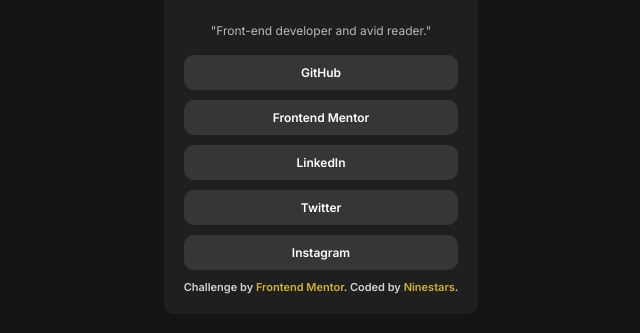
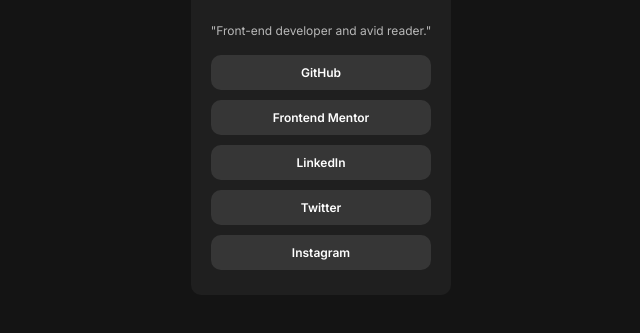
Before and after one commit to Sylvester009/Social-profile, a plain HTML site: page index.html in a window 1280 px wide. Shown: the part 243-576 px from the top of the page, without its empty margins (319-959 px from the left). Drawn offline with Linux system fonts and the light colour scheme.

Commit message:
first commit

```diff
--- a/index.html
+++ b/index.html
@@ -61,13 +61,6 @@
           >Instagram</a
         >
       </nav>
-
-      <footer class="attribution">
-        Challenge by
-        <a href="https://www.frontendmentor.io?ref=challenge" target="_blank"
-          >Frontend Mentor</a
-        >. Coded by <a href="http://github.com/Sylvester009">Ninestars</a>.
-      </footer>
     </main>
   </body>
 </html>
--- a/style.css
+++ b/style.css
@@ -94,20 +94,3 @@ p {
   font-size: 12px;
   font-weight: 600;
 }
-
-.attribution {
-  font-size: 11px;
-  text-align: center;
-  padding-top: 5px;
-  color: var(--White);
-  font-weight: 600;
-  opacity: 0.8;
-}
-.attribution a {
-  color: hsla(50.7, 93.6%, 56.9%);
-  text-decoration: none;
-}
-
-.attribution a:hover{
-text-shadow: var(--White) 1px 1px 1px;
-}
```
